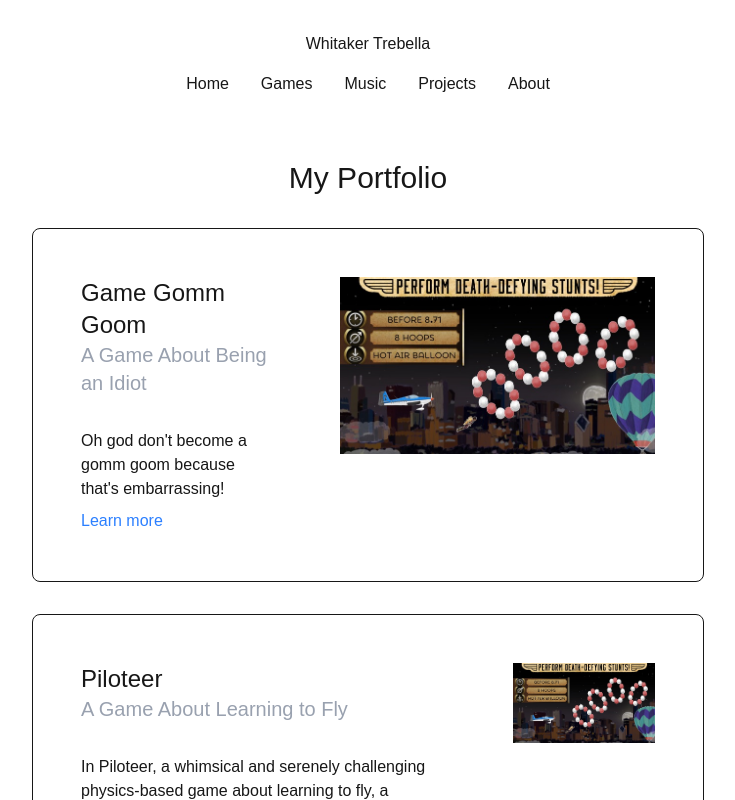
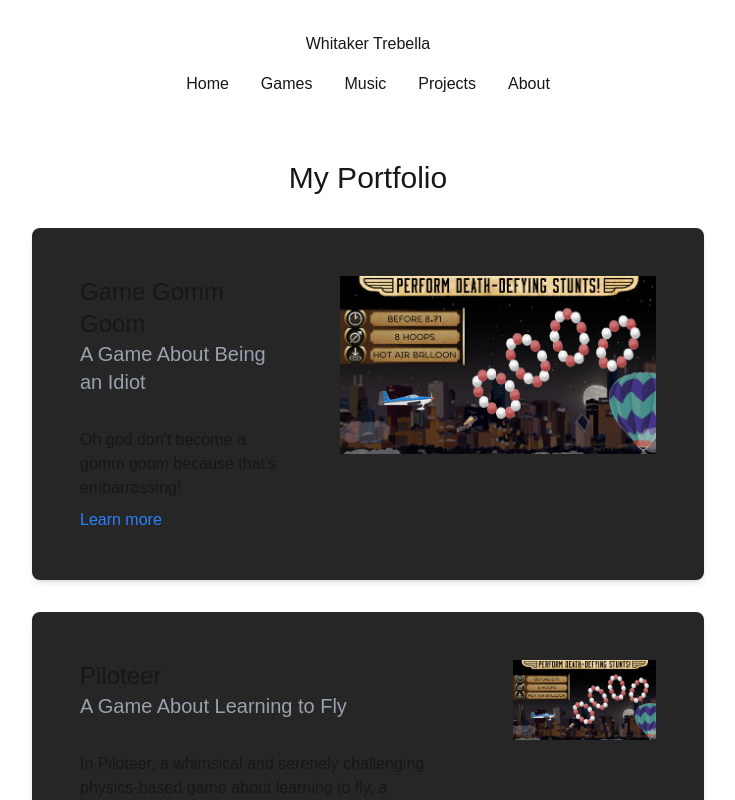
Before and after one commit to wtrebella/WhitakrPortfolio, a Next.js app in the folder whitakr-portfolio/: page / in a window 1280 px wide. Shown: the top 800 px of the page, without its empty margins (272-1007 px from the left). Built offline with nearby package versions, Linux system fonts and the light colour scheme.

Commit message:
Changed look of project module

```diff
--- a/whitakr-portfolio/src/components/ProjectModule.tsx
+++ b/whitakr-portfolio/src/components/ProjectModule.tsx
@@ -7,7 +7,7 @@ export default function ProjectModule(
 	const trimmedLink = link?.trim();
 	const linkProps = getLinkProps(trimmedLink);
 	return (
-        <div className="flex flex-row mt-8 p-4 border rounded-lg w-full max-w-2xl">
+        <div className="flex flex-row mt-8 p-4 rounded-lg w-full max-w-2xl shadow-md bg-neutral-800">
             <div className="flex flex-col p-4 min-w-[30dvh]">
                 <div className="flex flex-col items-start justify-center p-4">
                     <h1 className="text-2xl">{title}</h1>
```
